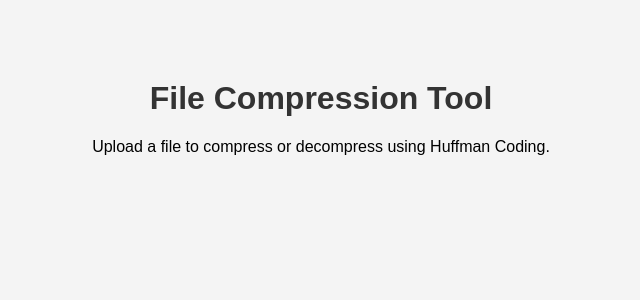
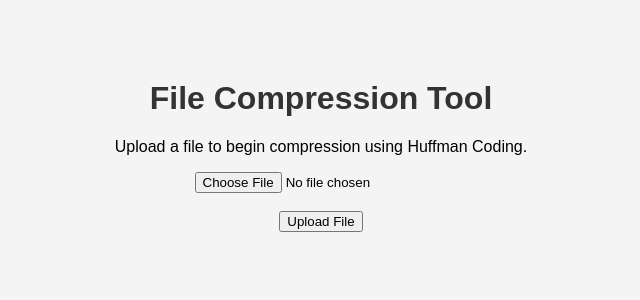
Before and after one commit to AbhinavSilwal1/file-compression-tool, a Flask app: page / in a window 1280 px wide. Shown: the top 300 px of the page, without its empty margins (319-959 px from the left). Run offline with Flask 3, Linux system fonts and the light colour scheme; some libraries are stand-ins or nearby versions.

Commit message:
Add file upload functionality with Flask backend handling

```diff
--- a/app.py
+++ b/app.py
@@ -1,4 +1,4 @@
-from flask import Flask, render_template
+from flask import Flask, render_template, request
 
 app = Flask(__name__)
 
@@ -6,5 +6,26 @@ app = Flask(__name__)
 def home():
     return render_template("index.html")
 
+
+@app.route("/upload", methods=["POST"])
+def upload_file():
+    if "file" not in request.files:
+        return "No file part found"
+
+    file = request.files["file"]
+
+    if file.filename == "":
+        return "No selected file"
+
+    # Read file content
+    content = file.read().decode("utf-8", errors="ignore")
+
+    return f"""
+    <h2>File Uploaded Successfully</h2>
+    <p><b>Filename:</b> {file.filename}</p>
+    <p><b>Size:</b> {len(content)} characters</p>
+    <a href="/">Go Back</a>
+    """
+
 if __name__ == "__main__":
     app.run(debug=True, host="127.0.0.1", port=8000)
--- a/templates/index.html
+++ b/templates/index.html
@@ -4,6 +4,12 @@
 
 <h1>File Compression Tool</h1>
 
-<p>Upload a file to compress or decompress using Huffman Coding.</p>
+<p>Upload a file to begin compression using Huffman Coding.</p>
+
+<form action="/upload" method="POST" enctype="multipart/form-data">
+    <input type="file" name="file" required>
+    <br><br>
+    <button type="submit">Upload File</button>
+</form>
 
 {% endblock %}
```
